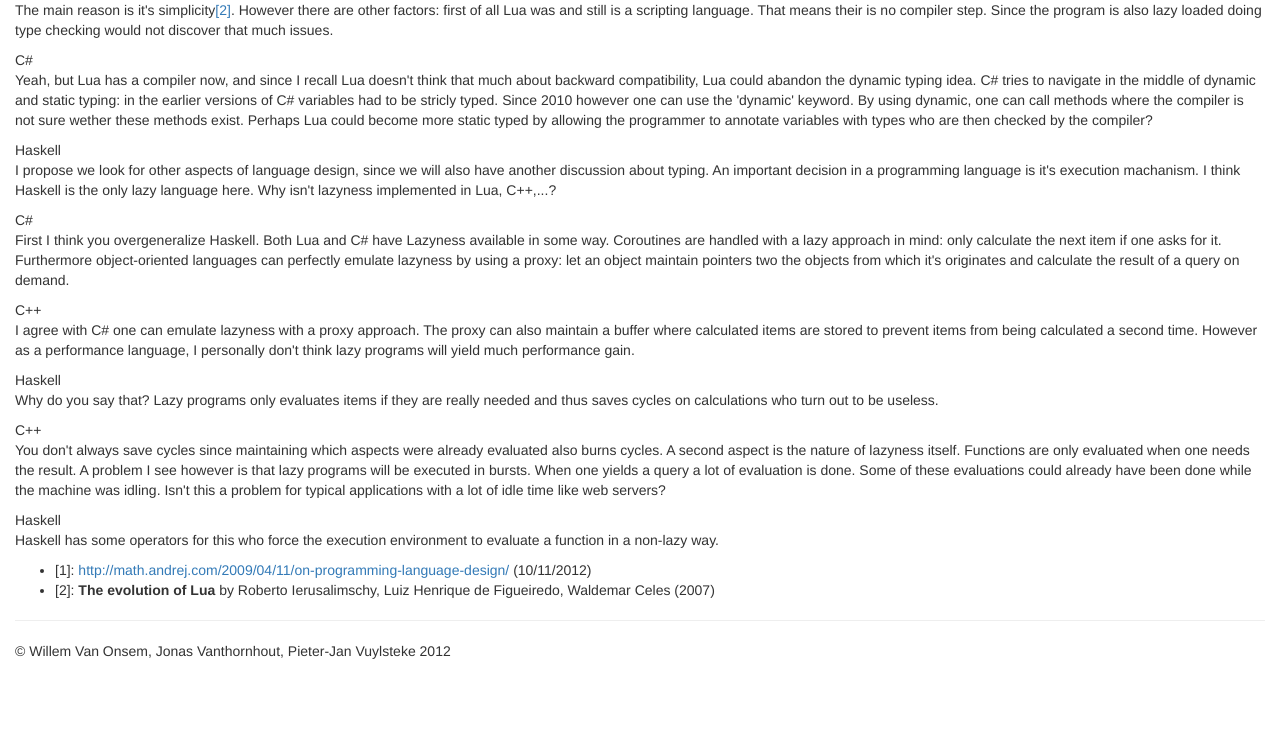
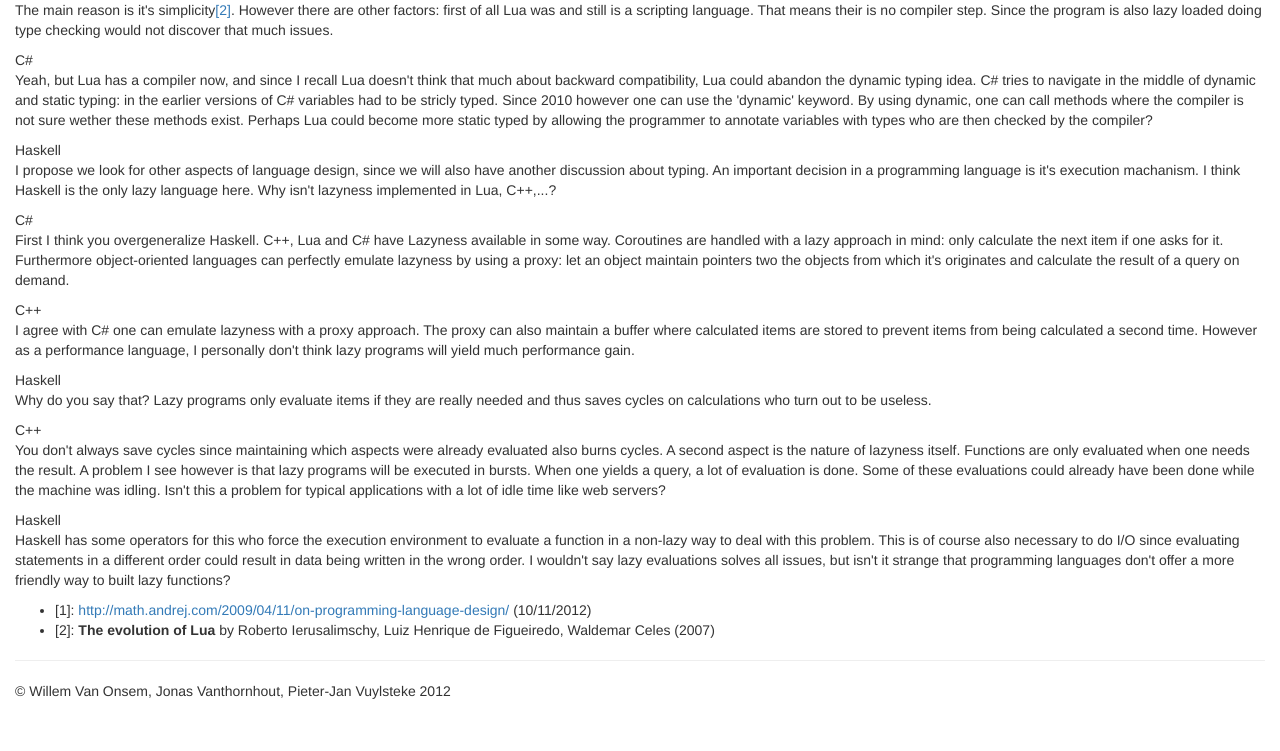
Before and after one commit to KommuSoft/CplKul2012, a PHP site: page /languageDesign.php in a window 1280 px wide. Shown: the part 1216-1967 px from the top of the page. Before the commit the page ends 1875 px from the top, so only its background shows below. Run offline with PHP 8.4, Linux system fonts and the light colour scheme; some libraries are stand-ins or nearby versions.

Commit message:
LanguageDesign verder bijgewerkt
git-svn-id: file:///home/kommusoft/tmpgit/svncpl@63 3f48092c-57cf-4b77-94f4-3dec9eb1df5f

```diff
--- a/Website/cpl/questions/languageDesign.php
+++ b/Website/cpl/questions/languageDesign.php
@@ -35,12 +35,13 @@ class LanguageDesign extends Question {
 		$lua3 = parent::luaSays("The main reason is it's simplicity".parent::bib()->cite(0).". However there are other factors: first of all Lua was and still is a scripting language. That means their is no compiler step. Since the program is also lazy loaded doing type checking would not discover that much issues.");
 		$cSharp1 = parent::cSharpSays("Yeah, but Lua has a compiler now, and since I recall Lua doesn't think that much about backward compatibility, Lua could abandon the dynamic typing idea. C# tries to navigate in the middle of dynamic and static typing: in the earlier versions of C# variables had to be stricly typed. Since 2010 however one can use the 'dynamic' keyword. By using dynamic, one can call methods where the compiler is not sure wether these methods exist. Perhaps Lua could become more static typed by allowing the programmer to annotate variables with types who are then checked by the compiler?");
 		$haskell1 = parent::haskellSays("I propose we look for other aspects of language design, since we will also have another discussion about typing. An important decision in a programming language is it's execution machanism. I think Haskell is the only lazy language here. Why isn't lazyness implemented in Lua, C++,...?");
-		$cSharp2 = parent::cSharpSays("First I think you overgeneralize Haskell. Both Lua and C# have Lazyness available in some way. Coroutines are handled with a lazy approach in mind: only calculate the next item if one asks for it. Furthermore object-oriented languages can perfectly emulate lazyness by using a proxy: let an object maintain pointers two the objects from which it's originates and calculate the result of a query on demand.");
+		$cSharp2 = parent::cSharpSays("First I think you overgeneralize Haskell. C++, Lua and C# have Lazyness available in some way. Coroutines are handled with a lazy approach in mind: only calculate the next item if one asks for it. Furthermore object-oriented languages can perfectly emulate lazyness by using a proxy: let an object maintain pointers two the objects from which it's originates and calculate the result of a query on demand.");
 		$cpp1 = parent::cppSays("I agree with C# one can emulate lazyness with a proxy approach. The proxy can also maintain a buffer where calculated items are stored to prevent items from being calculated a second time. However as a performance language, I personally don't think lazy programs will yield much performance gain.");
-		$haskell2 = parent::haskellSays("Why do you say that? Lazy programs only evaluates items if they are really needed and thus saves cycles on calculations who turn out to be useless.");
-		$cpp2 = parent::cppSays("You don't always save cycles since maintaining which aspects were already evaluated also burns cycles. A second aspect is the nature of lazyness itself. Functions are only evaluated when one needs the result. A problem I see however is that lazy programs will be executed in bursts. When one yields a query a lot of evaluation is done. Some of these evaluations could already have been done while the machine was idling. Isn't this a problem for typical applications with a lot of idle time like web servers?");
-		$haskell3 = parent::haskellSays("Haskell has some operators for this who force the execution environment to evaluate a function in a non-lazy way.");
-
+		$haskell2 = parent::haskellSays("Why do you say that? Lazy programs only evaluate items if they are really needed and thus saves cycles on calculations who turn out to be useless.");
+		$cpp2 = parent::cppSays("You don't always save cycles since maintaining which aspects were already evaluated also burns cycles. A second aspect is the nature of lazyness itself. Functions are only evaluated when one needs the result. A problem I see however is that lazy programs will be executed in bursts. When one yields a query, a lot of evaluation is done. Some of these evaluations could already have been done while the machine was idling. Isn't this a problem for typical applications with a lot of idle time like web servers?");
+		$haskell3 = parent::haskellSays("Haskell has some operators for this who force the execution environment to evaluate a function in a non-lazy way to deal with this problem. This is of course also necessary to do I/O since evaluating statements in a different order could result in data being written in the wrong order. I wouldn't say lazy evaluations solves all issues, but isn't it strange that programming languages don't offer a more friendly way to built lazy functions?");
+		$lua4 = parent::luaSays("In Lua that's not really a problem. One could create a table containing a function. The program could then query the value field of that table and one could imlement a fallback mechanism that in case the value field isn't found the function is evaluated and the result is stored as the value of that table. Since we can do this in a very generic way, it's very easy to add this feature, isn't it?");
+		$csharp3 = parent::cSharpSays("Looks nice. C# has also some built in classes who encapsulate a method and evaluate that method in a lazy way. I agree this is not a very elegant solution. However an interesting feature is that C# compiles to the Common Interpreter Language (CIL). Another language who is converted to the same bytecode is F#. F# is a functional language who has better support  for  lazyness. This makes things interesting since one can write one part in C# and the other in F#.");
 
 
 		/*$java0 = parent::javaSays("I agree with C++. In Lua one defines functions on values. However most of these functions are builded with a particular object structure in mind. Since that information is implicit, the programmer must be patient enough to analyze a piece of Lua code. It generalizes a lot of features found in for instance Java by using for instance the ''fallback'' mechanism. However I'm not sure generalizing ideas will always yield better results. Will generalizing features not imply bad use?");
```
